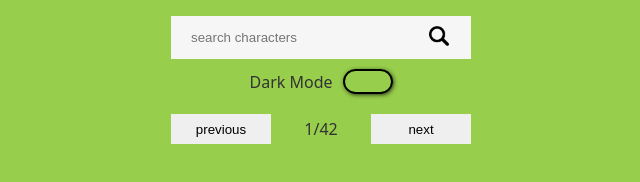
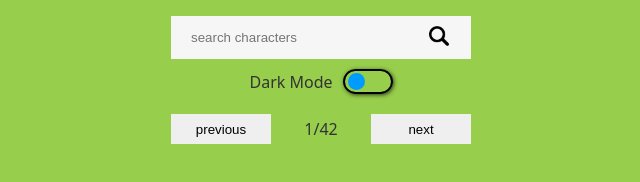
Before and after one commit to MichellePark2024/michelle_emy_rick-and-morty, a website with bundled scripts: page index.html in a window 1280 px wide. Shown: the part 184-366 px from the top of the page, 319-959 px from the left. Built offline with nearby package versions, Linux system fonts and the light colour scheme; no server answers.

Commit message:
fix dark mode style

```diff
--- a/styles.css
+++ b/styles.css
@@ -14,6 +14,8 @@
   --color-secondary: #f6f6f6;
   --font-family: system-ui;
   background-color: #97ce4c;
+  --accent-color: lightblue;
+  --active-color: rgba(0, 155, 255, 1);
 }
 
 body {
```
